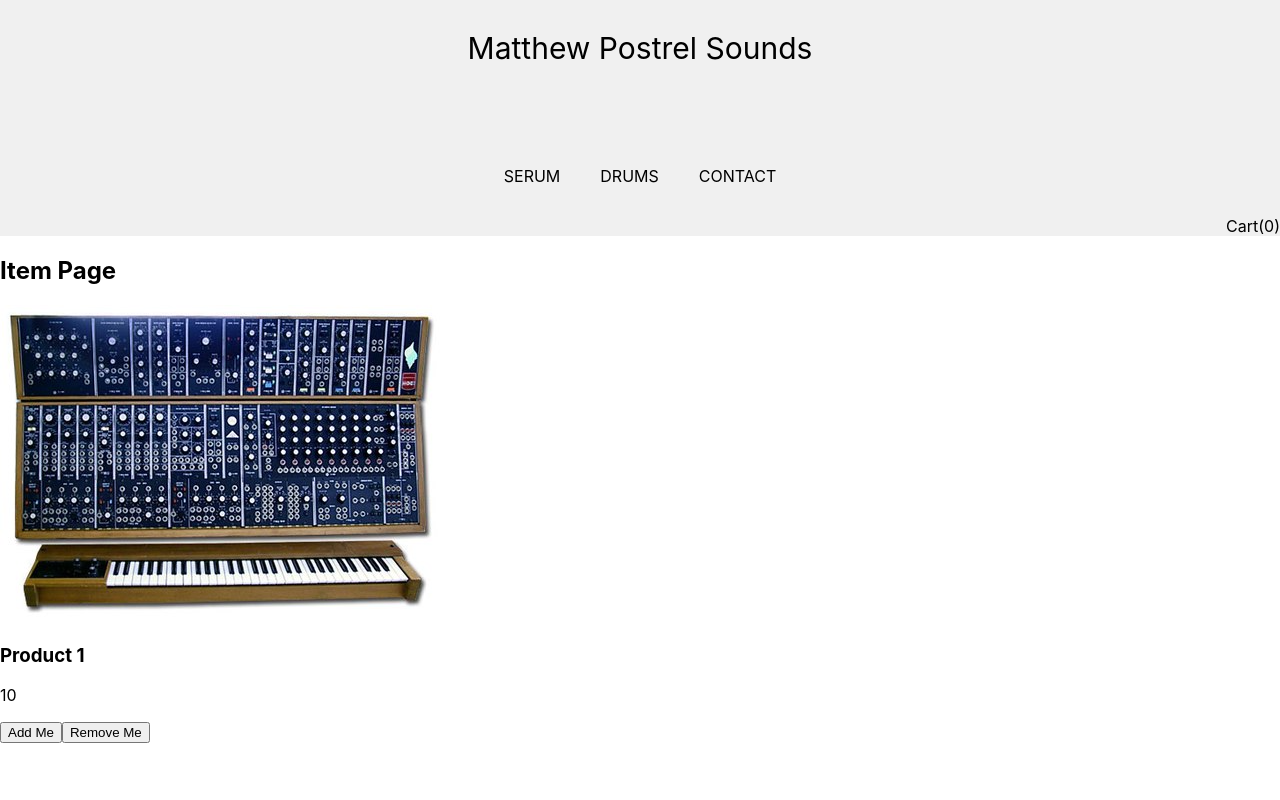
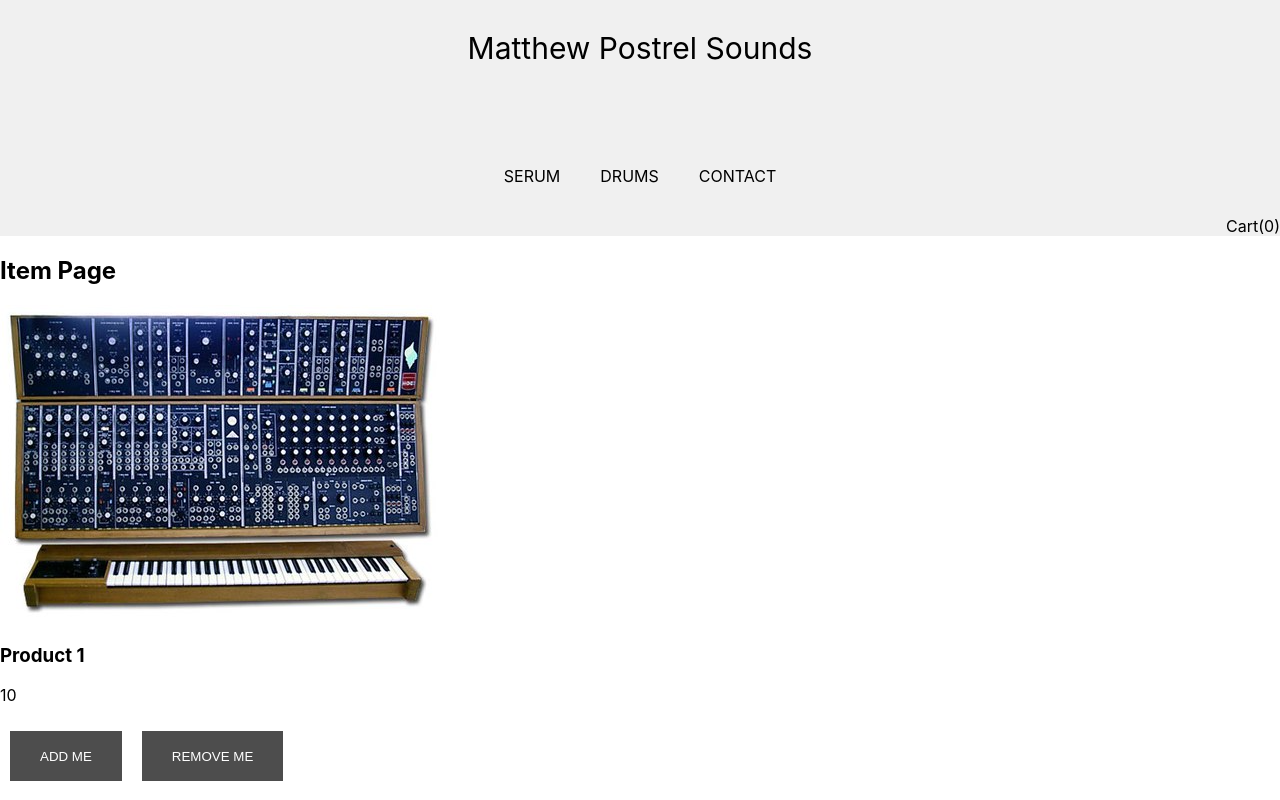
Before and after one commit to Postrelski/Music-Library-E-Commerce-Platform, a React (Create React App) app in the folder synthhacker_remake/: page /item in a window 1280 px wide. Built offline with nearby package versions, Linux system fonts and the light colour scheme.

Commit message:
made the buttons pretty

```diff
--- /dev/null
+++ b/synthhacker_remake/src/components/buttons/Buttons.css
@@ -0,0 +1,16 @@
+button{
+    background-color: rgb(77, 77, 77);
+    height: 50px;
+    color: white;
+    border: none;
+    text-transform: uppercase;
+    padding-left: 30px;
+    padding-right: 30px;
+    cursor: pointer;
+    transition: .5s;
+    margin: 10px;
+}
+
+button:hover{
+    background-color: rgb(157, 157, 157);
+}
--- a/synthhacker_remake/src/components/buttons/RemoveButton.js
+++ b/synthhacker_remake/src/components/buttons/RemoveButton.js
@@ -1,3 +1,5 @@
+import "./Buttons.css";
+
 function RemoveButton(props) {
   let products = [];
   if (localStorage.getItem("PRODUCT_ARRAY")) {
```
